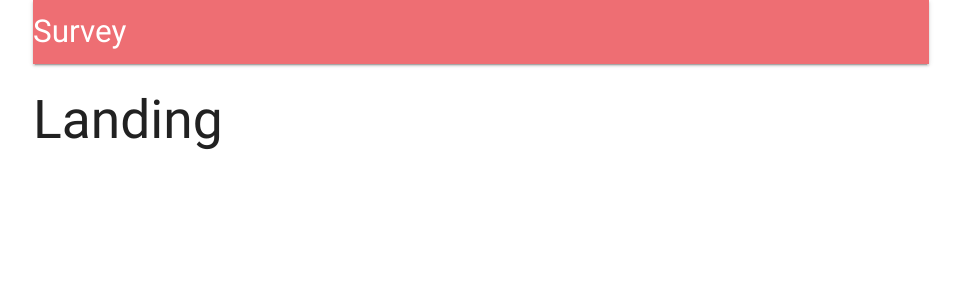
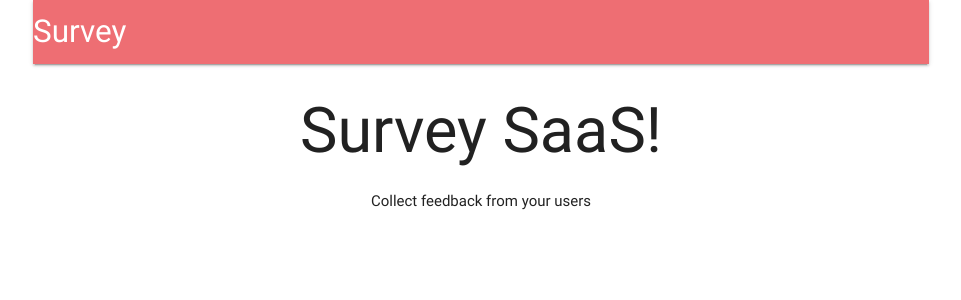
Before and after one commit to khanhhq2k/survey-nodejs-react, a React (Create React App) app in the folder client/: page / in a window 1280 px wide. Shown: the top 300 px of the page, without its empty margins (159-1120 px from the left). Built offline with nearby package versions, Linux system fonts and the light colour scheme; no server answers.

Commit message:
refactor

```diff
--- a/client/src/components/App.js
+++ b/client/src/components/App.js
@@ -5,14 +5,12 @@
 import * as actions from '../actions';
 
 import Header from './Header';
+import Landing from './Landing';
 const Dashboard = () => {
   return <h2>Dashboard</h2>;
 };
 const SurveyNew = () => {
   return <h2>SurveyNew</h2>;
-};
-const Landing = () => {
-  return <h2>Landing</h2>;
 };
 
 class App extends Component {
--- a/client/src/components/Header.js
+++ b/client/src/components/Header.js
@@ -1,5 +1,7 @@
 import React, { Component } from 'react';
 import { connect } from 'react-redux';
+
+import { Link } from 'react-router-dom';
 
 class Header extends Component {
   renderContent() {
@@ -24,7 +26,12 @@
     return (
       <nav>
         <div className="nav-wrapper">
-          <a className="left brand-logo">Survey</a>
+          <Link
+            to={this.props.auth ? '/surveys' : '/'}
+            className="left brand-logo"
+          >
+            Survey
+          </Link>
           <ul id="nav-mobile" className="right">
             {this.renderContent()}
           </ul>
--- /dev/null
+++ b/client/src/components/Landing.js
@@ -0,0 +1,11 @@
+import React, { Component } from 'react';
+
+const Landing = () => {
+  return (
+    <div style={{ textAlign: 'center' }}>
+      <h1>Survey SaaS!</h1>
+      Collect feedback from your users
+    </div>
+  );
+};
+export default Landing;
```
